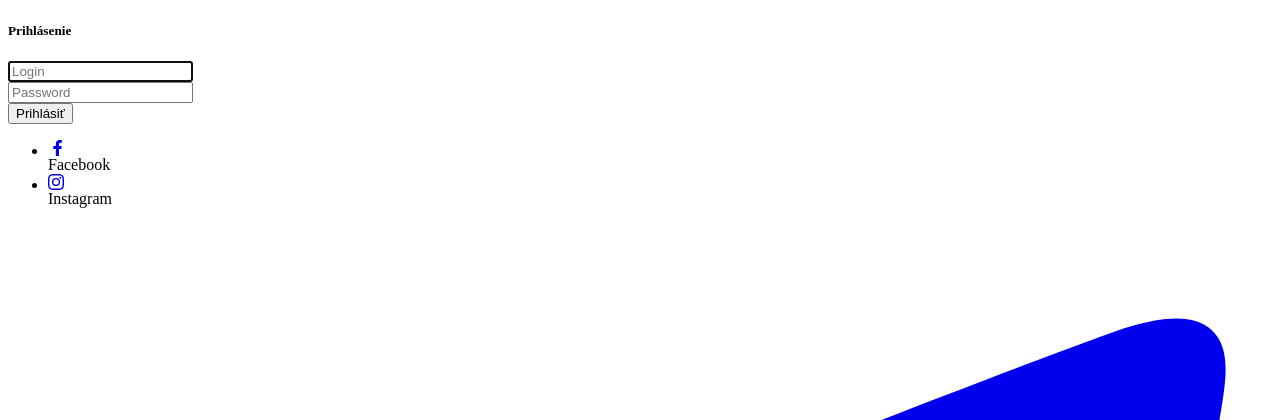
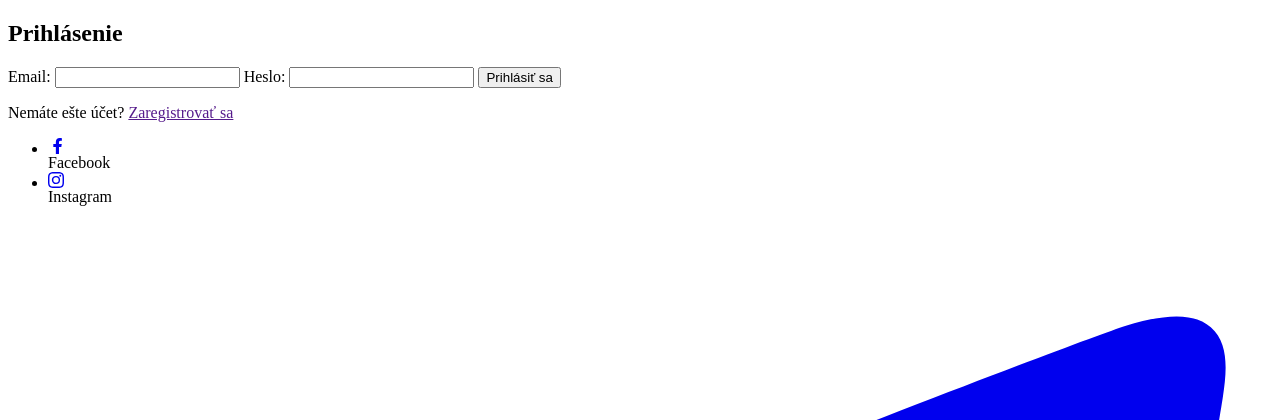
Before and after one commit to Ri4ik/Reservation_system_for_hotels, a PHP site: the page made by App/Views/Auth/login.view.php in a window 1280 px wide. Shown: the part 190-610 px from the top of the page. Run offline with PHP 8.4, Linux system fonts and the light colour scheme; the template is opened without the code that fills it, so the values that code supplies are empty; some libraries are stand-ins or nearby versions.

Commit message:
login + logout + css

```diff
--- a/App/Controllers/AuthController.php
+++ b/App/Controllers/AuthController.php
@@ -49,7 +49,7 @@ class AuthController extends AControllerBase
     public function logout(): Response
     {
         $this->app->getAuth()->logout();
-        return $this->html();
+        return  $this->redirect('?c=auth&a=login');
     }
     public function register(): Response
     {
--- a/App/Views/Auth/login.view.php
+++ b/App/Views/Auth/login.view.php
@@ -1,36 +1,28 @@
+
 <?php
-
-$layout = 'auth';
+//$layout = 'auth';
 /** @var Array $data */
 /** @var \App\Core\LinkGenerator $link */
 ?>
 
-<div class="container">
-    <div class="row">
-        <div class="col-sm-9 col-md-7 col-lg-5 mx-auto">
-            <div class="card card-signin my-5">
-                <div class="card-body">
-                    <h5 class="card-title text-center">Prihlásenie</h5>
-                    <div class="text-center text-danger mb-3">
-                        <?= @$data['message'] ?>
-                    </div>
-                    <form class="form-signin" method="post" action="<?= $link->url("login") ?>">
-                        <div class="form-label-group mb-3">
-                            <input name="login" type="text" id="login" class="form-control" placeholder="Login"
-                                   required autofocus>
-                        </div>
+<div class="form-background">
+    <form class="form-signin" method="post" action="<?= $link->url("login") ?>" id="registerForm">
+        <h2>Prihlásenie</h2>
 
-                        <div class="form-label-group mb-3">
-                            <input name="password" type="password" id="password" class="form-control"
-                                   placeholder="Password" required>
-                        </div>
-                        <div class="text-center">
-                            <button class="btn btn-primary" type="submit" name="submit">Prihlásiť
-                            </button>
-                        </div>
-                    </form>
-                </div>
+        <?php if (!empty($data['message'])) : ?>
+            <div class="validate-error">
+                <?= htmlspecialchars($data['message']) ?>
             </div>
-        </div>
-    </div>
+        <?php endif; ?>
+
+        <label for="login">Email:</label>
+        <input type="text" name="login" id="login" value="<?= htmlspecialchars($data['login'] ?? '') ?>" required>
+
+        <label for="password">Heslo:</label>
+        <input type="password" name="password" id="password" required>
+
+        <button type="submit" name="submit">Prihlásiť sa</button>
+
+        <p class="presmerovaci-link">Nemáte ešte účet? <a href="<?= $link->url("auth.register") ?>">Zaregistrovať sa</a></p>
+    </form>
 </div>
--- a/App/Views/Auth/register.view.php
+++ b/App/Views/Auth/register.view.php
@@ -11,7 +11,6 @@
             <p class="validate-error"><?= htmlspecialchars($message) ?></p>
         <?php endif; ?>
         <div id="error-message" class="validate-error" style="display:none;"></div>
-        <div id="error-message" style="color: red;"></div>
 
         <label for="name">Meno:</label>
         <input type="text" name="name" id="name" value="<?= htmlspecialchars($name ?? '') ?>" required>
@@ -26,7 +25,7 @@
         <input type="password" name="password" id="password" required>
 
         <button type="submit">Zaregistrovať sa</button>
-        <p>Máte už účet? <a href="<?= $link->url("Auth.login") ?>">Prihlásiť sa</a></p>
+        <p class="presmerovaci-link">Máte už účet? <a href="<?= $link->url("Auth.login") ?>">Prihlásiť sa</a></p>
     </form>
 </div>
 
```
Also changed, not shown: App/Views/Auth/logout.view.php (deleted, +0 -15 lines), public/css/styl.css (+19 -0 lines).
